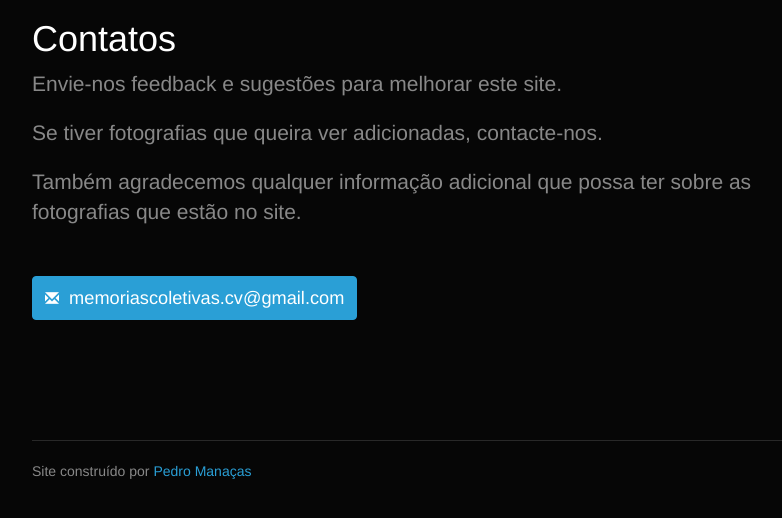
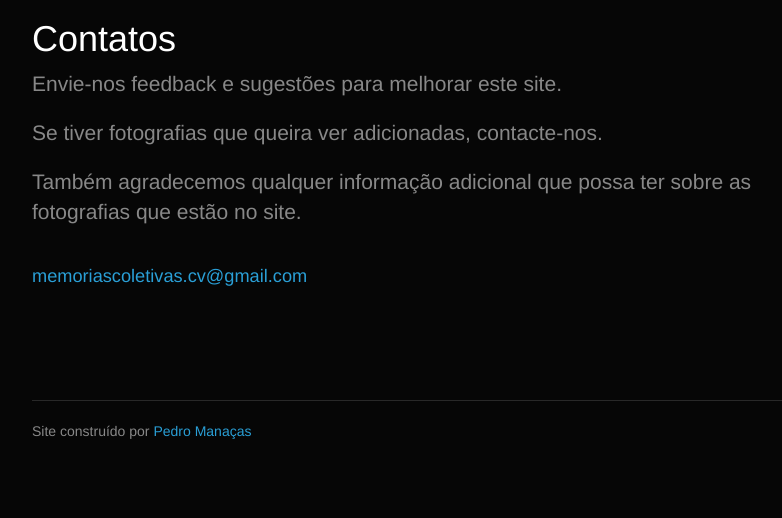
Before and after one commit to pmanacas/memoriascoletivas, a Python web app: template templates/contatos.html in a window 1280 px wide. Shown: the part 51-569 px from the top of the page, without its empty margins (38-820 px from the left). Run offline with Jinja, Linux system fonts and the light colour scheme; the template is opened without the code that fills it, so the values that code supplies are empty; some libraries are stand-ins or nearby versions; some web fonts are replaced.

Commit message:
updated home page and dead links

```diff
--- a/app.yaml
+++ b/app.yaml
@@ -5,7 +5,7 @@ api_version: 1
 threadsafe: true
 
 # In production, uncomment line below.
-default_expiration: "30d"
+default_expiration: "1m"
 
 
 builtins:
--- a/static/css/style.css
+++ b/static/css/style.css
@@ -68,11 +68,12 @@ div.projeto p, div.historia p{
 	margin-top:25px;
 }
 
-#email-btn {
-	margin:30px 0 100px 0;
-}
+
 #email-txt{
+    display:block;
 	font-size:1.3em;
+    margin-bottom:5em;
+    margin-top:2em;
 }
 
 div#galeria {
@@ -80,7 +81,7 @@ div#galeria {
 }
 
 div#filters {
-    padding:0 0 20px 16px;
+    margin:20px 0 20px 16px;
 }
 
 .form-group {
@@ -120,7 +121,12 @@ ul.tags-list li {
     display:inline;
     padding:10px;
 }
-
+#home-images {
+    margin-top:40px;
+    margin-bottom:40px;
+}
+/*
 .limpar {
 float:right;
 }
+*/
--- a/templates/base.html
+++ b/templates/base.html
@@ -16,7 +16,7 @@
     <meta name="viewport" content="width=device-width, initial-scale=1">
     <meta name="google-site-verification" content="0mNDHJwLCaIeSSPXu2f8xIh1F0MD6YNHoOUkkAhM4XI" />
     <link rel="stylesheet" href="/css/bootstrap.min.css">
-    <link rel="stylesheet" href="/css/style.css" />
+    <link rel="stylesheet" href="/css/style.css?v=2" />
     {% block pageCSS %}{% endblock %}
 
     <!-- HTML5 shim and Respond.js IE8 support of HTML5 elements and media queries -->
--- a/templates/contatos.html
+++ b/templates/contatos.html
@@ -12,9 +12,8 @@
             <h1 class="section-heading">Contatos</h1>
             <p class="lead section-lead">Envie-nos feedback e sugestões para melhorar este site.</p>
             <p class="lead section-lead">Se tiver fotografias que queira ver adicionadas, contacte-nos.</p>
-            <p class="lead section-lead">Também agradecemos qualquer informação adicional que possa ter sobre as fotografias que estão no site. </p>
-
-<a href="&#109;&#97;&#105;&#108;&#116;&#111;&#58;&#109;&#101;&#109;&#111;&#114;&#105;&#97;&#115;&#99;&#111;&#108;&#101;&#116;&#105;&#118;&#97;&#115;&#46;&#99;&#118;&#64;&#103;&#109;&#97;&#105;&#108;&#46;&#99;&#111;&#109;&#63;&#99;&#99;&#61;&#112;&#101;&#100;&#114;&#111;&#109;&#97;&#110;&#97;&#99;&#97;&#115;&#64;&#103;&#109;&#97;&#105;&#108;&#46;&#99;&#111;&#109;&#38;&#115;&#117;&#98;&#106;&#101;&#99;&#116;&#61;&#83;&#105;&#116;&#101;&#37;&#50;&#48;&#77;&#101;&#109;&#111;&#114;&#105;&#97;&#115;&#37;&#50;&#48;&#67;&#111;&#108;&#101;&#116;&#105;&#118;&#97;&#115;"><button type="button" class="btn btn-primary" id="email-btn"><span class="glyphicon glyphicon-envelope"></span><span id="email-txt">&nbsp;&nbsp;&#109;&#101;&#109;&#111;&#114;&#105;&#97;&#115;&#99;&#111;&#108;&#101;&#116;&#105;&#118;&#97;&#115;&#46;&#99;&#118;&#64;&#103;&#109;&#97;&#105;&#108;&#46;&#99;&#111;&#109;</span></button></a>
+            <p class="lead section-lead">Também agradecemos qualquer informação adicional que possa ter sobre as fotografias que estão no site.</p>
+<a id="email-txt" href="&#109;&#97;&#105;&#108;&#116;&#111;&#58;&#109;&#101;&#109;&#111;&#114;&#105;&#97;&#115;&#99;&#111;&#108;&#101;&#116;&#105;&#118;&#97;&#115;&#46;&#99;&#118;&#64;&#103;&#109;&#97;&#105;&#108;&#46;&#99;&#111;&#109;&#63;&#99;&#99;&#61;&#112;&#101;&#100;&#114;&#111;&#109;&#97;&#110;&#97;&#99;&#97;&#115;&#64;&#103;&#109;&#97;&#105;&#108;&#46;&#99;&#111;&#109;&#38;&#115;&#117;&#98;&#106;&#101;&#99;&#116;&#61;&#83;&#105;&#116;&#101;&#37;&#50;&#48;&#77;&#101;&#109;&#111;&#114;&#105;&#97;&#115;&#37;&#50;&#48;&#67;&#111;&#108;&#101;&#116;&#105;&#118;&#97;&#115;">&#109;&#101;&#109;&#111;&#114;&#105;&#97;&#115;&#99;&#111;&#108;&#101;&#116;&#105;&#118;&#97;&#115;&#46;&#99;&#118;&#64;&#103;&#109;&#97;&#105;&#108;&#46;&#99;&#111;&#109;</a>
 
           </div>
       </div>
--- a/templates/galeria.html
+++ b/templates/galeria.html
@@ -9,13 +9,13 @@
 
 {% block Page_Content %}
     <div class="container">
+<!--
           <div class="row">
-
             <div class="col-lg-12">
               <h1 class="page-header">Galeria</h1>
             </div>
-
         </div>
+-->
 
         <div class="row">
 
--- a/templates/projeto.html
+++ b/templates/projeto.html
@@ -25,7 +25,7 @@ digital.</p>
 
 <p class="section-paragraph">Memórias Coletivas da Cova do Vapor integra-se no âmbito do projeto
 
-<a href="http://www.casadovapor.org/" title="Site da Casa do Vapor" target="_blank">Casa do Vapor</a> que visa a valorização da Cova do Vapor, assim como a sua divulgação, através
+<a href="https://web.archive.org/web/20160412163145/http://www.casadovapor.org/pt/sobre-nos/" title="Site da Casa do Vapor" target="_blank">Casa do Vapor</a> que visa a valorização da Cova do Vapor, assim como a sua divulgação, através
 
 da memória subjacente à imagem, que se procura simultaneamente salvaguardar.</p>
 
```
Also changed, not shown: handlers.py (+8 -0 lines), templates/home.html (+10 -2 lines), 1 other file.
